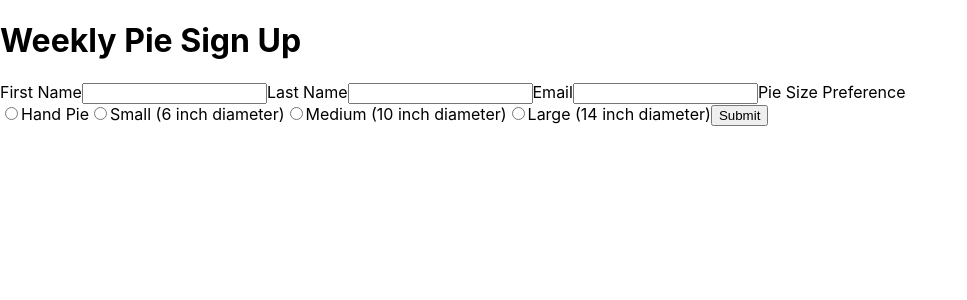
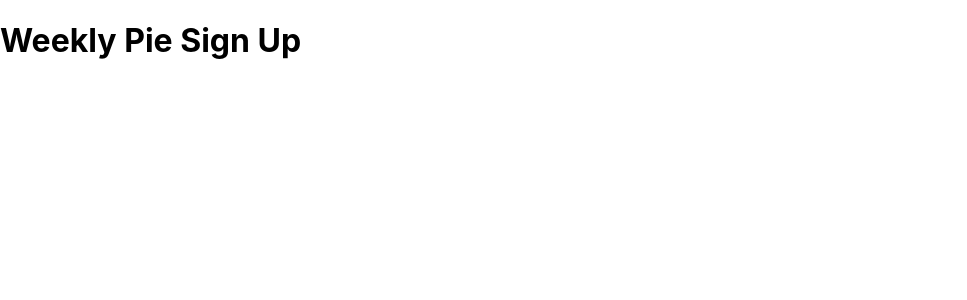
Before and after one commit to upperlinecode/form-libraries-workshop, a React (Create React App) app: page / in a window 1280 px wide. Shown: the top 300 px of the page, without its empty margins (0-967 px from the left). Built offline with nearby package versions, Linux system fonts and the light colour scheme.

Commit message:
Reverted SignUpForm

```diff
--- a/src/SignUpForm/SignUpForm.tsx
+++ b/src/SignUpForm/SignUpForm.tsx
@@ -1,86 +1,7 @@
-// import React from "react";
-import { useFormik } from "formik";
-
 const SignUpForm = () => {
-  const { handleChange, handleSubmit, errors, values, touched } = useFormik({
-    initialValues: {
-      firstName: "",
-      lastName: "",
-      email: "",
-      pieSize: "",
-    },
-    onSubmit: (values) => {
-      console.log(values.pieSize);
-      alert(JSON.stringify(values, null, 2));
-    },
-  });
-
   return (
     <div className="SignUpForm">
       <h1>Weekly Pie Sign Up</h1>
-      <form onSubmit={handleSubmit}>
-        <label htmlFor="firstName">First Name</label>
-        <input
-          name="firstName"
-          type="text"
-          onChange={handleChange}
-          value={values.firstName}
-        />
-        <label htmlFor="lastName">Last Name</label>
-        <input
-          name="lastName"
-          type="text"
-          onChange={handleChange}
-          value={values.lastName}
-        />
-        <label htmlFor="email">Email</label>
-        <input
-          name="email"
-          type="email"
-          onChange={handleChange}
-          value={values.email}
-        />
-        <label>Pie Size Preference</label>
-        <div role="group">
-          <label>
-            <input
-              type="radio"
-              name="pieSize"
-              value="handPie"
-              onChange={handleChange}
-            />
-            Hand Pie
-          </label>
-          <label>
-            <input
-              type="radio"
-              name="pieSize"
-              value="small"
-              onChange={handleChange}
-            />
-            Small (6 inch diameter)
-          </label>
-          <label>
-            <input
-              type="radio"
-              name="pieSize"
-              value="medium"
-              onChange={handleChange}
-            />
-            Medium (10 inch diameter)
-          </label>
-          <label>
-            <input
-              type="radio"
-              name="pieSize"
-              value="large"
-              onChange={handleChange}
-            />
-            Large (14 inch diameter)
-          </label>
-          <button type="submit">Submit</button>
-        </div>
-      </form>
     </div>
   );
 };
```
